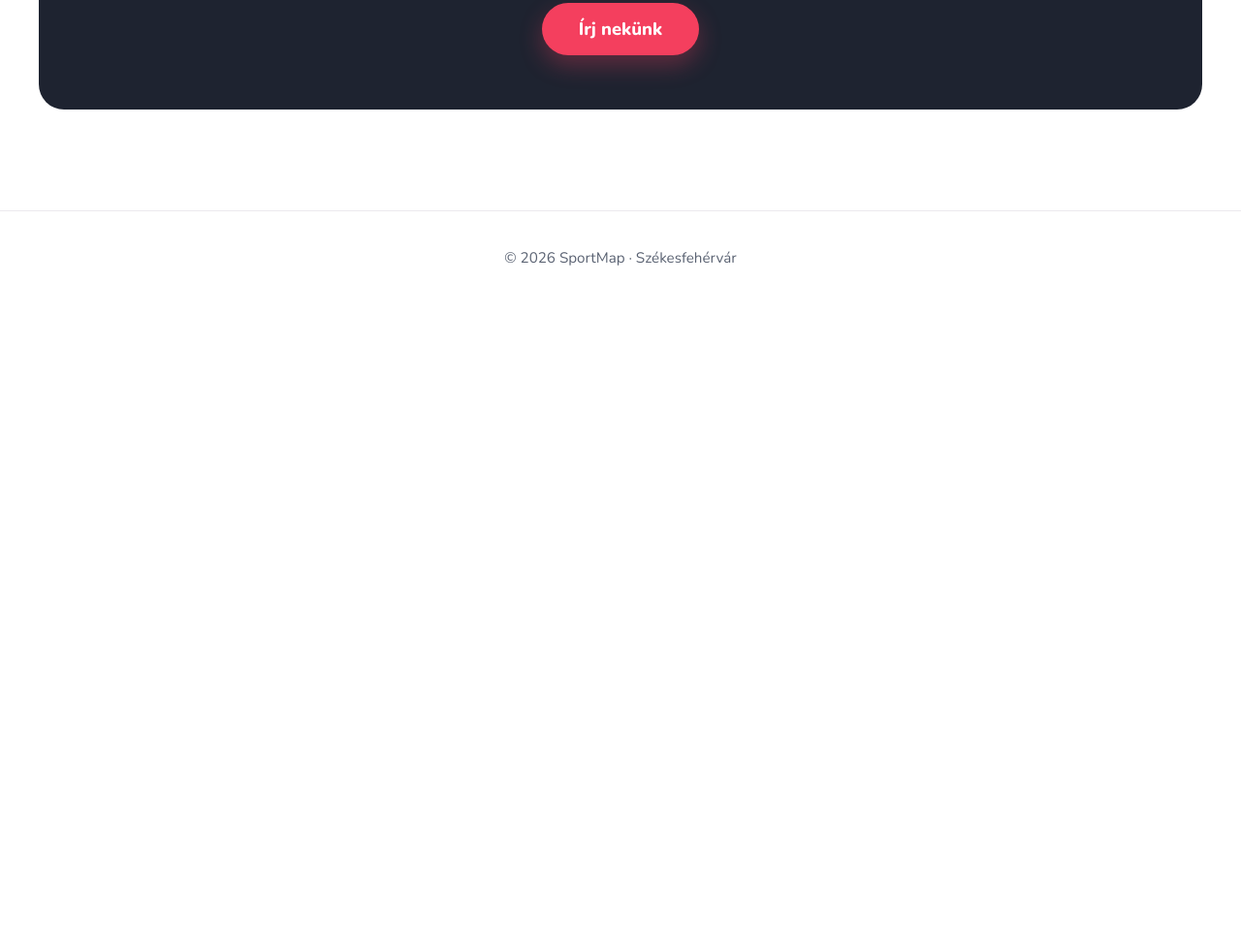
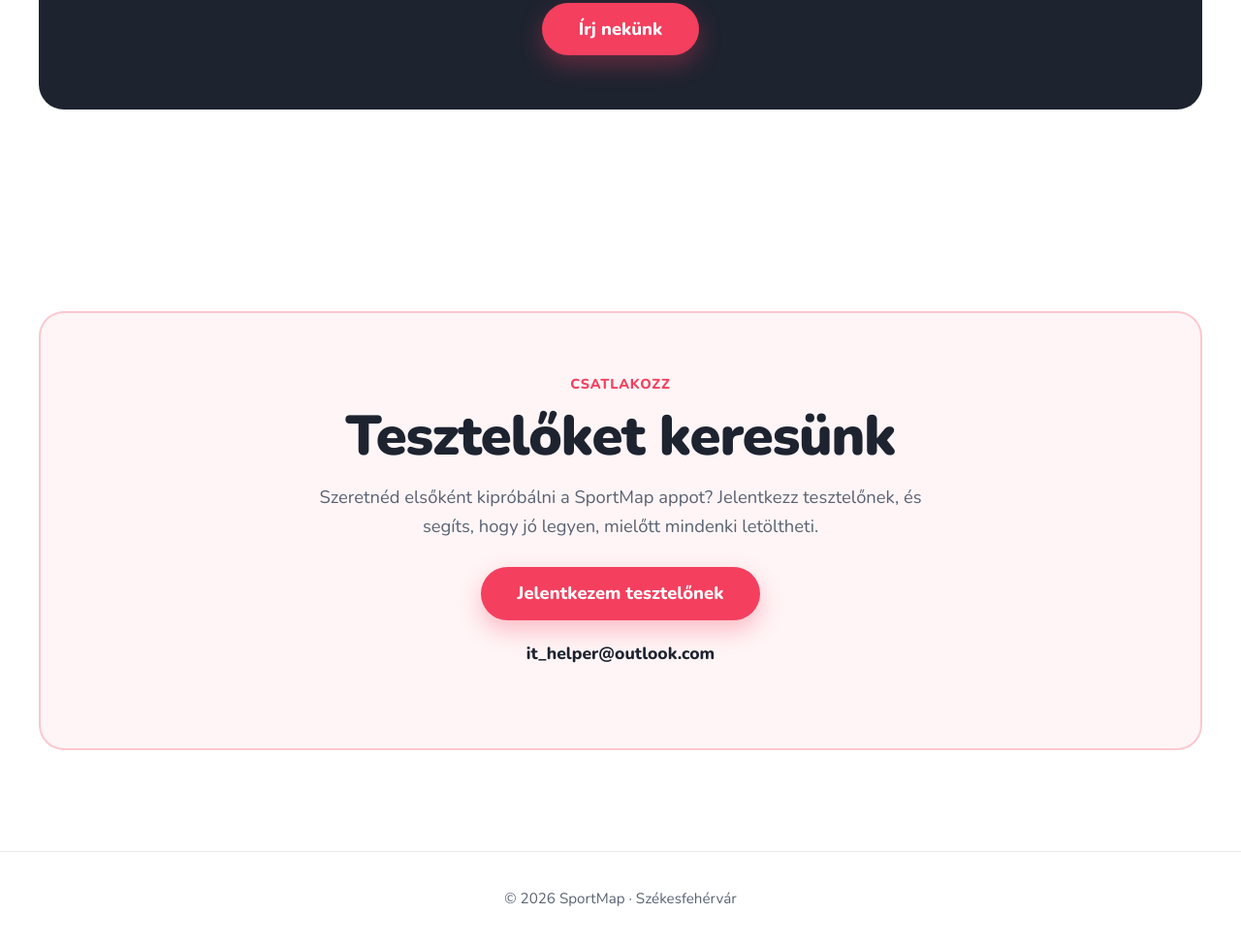
Before and after one commit to hrcsabahr/sportmap, a plain HTML site: page index.html in a window 1280 px wide. Shown: the part 6171-7145 px from the top of the page at 97% size. Before the commit the page ends 6485 px from the top, so only its background shows below. Drawn offline with nearby package versions, Linux system fonts and the light colour scheme.

Commit message:
tesztelok szekcio a lap aljan (it_helper@outlook.com)

```diff
--- a/index.html
+++ b/index.html
@@ -157,6 +157,14 @@
   .download { background: var(--ink); color: #fff; border-radius: 26px; padding: 56px 40px; text-align: center; }
   .download h2 { color: #fff; }
   .download p { color: #B9C0CC; max-width: 560px; margin: 0 auto 30px; font-size: 1.15rem; }
+
+  .tester {
+    background: var(--bg-soft);
+    border: 2px solid rgba(244,63,94,0.25);
+    border-radius: 26px; padding: 56px 40px; text-align: center;
+  }
+  .tester p { color: var(--muted); max-width: 640px; margin: 0 auto 28px; font-size: 1.15rem; }
+  .tester .email { margin-top: 20px; font-weight: 800; font-size: 1.1rem; color: var(--ink); }
 
   footer { border-top: 1px solid var(--border); padding: 36px 0; color: var(--muted); font-size: 0.95rem; text-align: center; }
 
@@ -379,6 +387,16 @@
     </div>
   </section>
 
+  <section id="tesztelok">
+    <div class="tester">
+      <span class="kicker">Csatlakozz</span>
+      <h2>Tesztelőket keresünk</h2>
+      <p>Szeretnéd elsőként kipróbálni a SportMap appot? Jelentkezz tesztelőnek, és segíts, hogy jó legyen, mielőtt mindenki letöltheti.</p>
+      <a class="btn btn-primary" href="mailto:it_helper@outlook.com?subject=Tesztel%C5%91nek%20jelentkezem">Jelentkezem tesztelőnek</a>
+      <p class="email">it_helper@outlook.com</p>
+    </div>
+  </section>
+
 </div>
 
 <footer>
```
